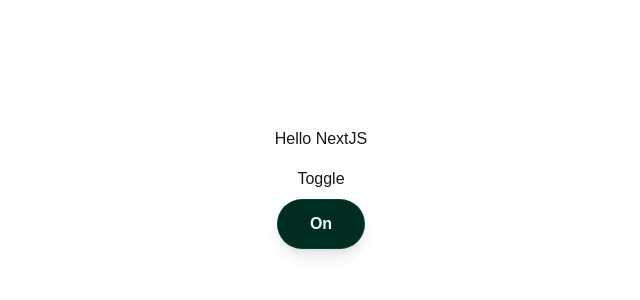
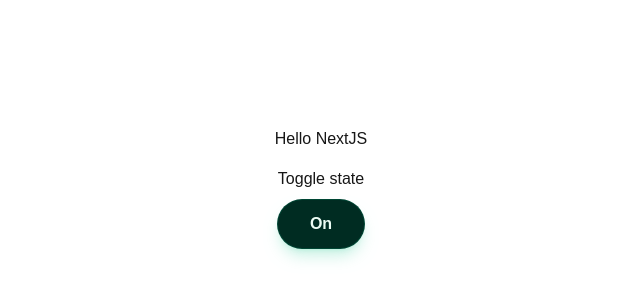
Before and after one commit to Chatan2700/next16-app-test, a Next.js app: page / in a window 1280 px wide. Shown: the part 212-512 px from the top of the page, without its empty margins (319-959 px from the left). Built offline with nearby package versions, Linux system fonts and the light colour scheme.

Commit message:
EX#5 update

```diff
--- a/components/Toggle.tsx
+++ b/components/Toggle.tsx
@@ -4,28 +4,23 @@
   const [isOn, setIsOn] = React.useState(true);
 
   const handleClick = () => {
-    setIsOn(!isOn);
+    setIsOn((prev) => !prev);
   };
+
+  const colorClass = isOn
+    ? "bg-emerald-950 text-emerald-50 hover:bg-emerald-900 border-emerald-800/50 shadow-emerald-500/20"
+    : "bg-red-950 text-red-50 hover:bg-red-900 border-red-800/50 shadow-red-500/20";
 
   return (
     <div className="mt-4 flex flex-col items-center justify-center gap-2">
-      <p>Toggle</p>
+      <p>Toggle state</p>
 
-      {isOn ? (
-        <button
-          onClick={handleClick}
-          className="px-8 py-3 bg-emerald-950 text-emerald-50 rounded-full font-semibold shadow-lg hover:bg-emerald-900 transition-all active:scale-95 border border-emerald-800/50"
-        >
-          {isOn ? "On" : "Off"}
-        </button>
-      ) : (
-        <button
-          onClick={handleClick}
-          className="px-8 py-3 bg-red-950 text-red-50 rounded-full font-semibold shadow-lg hover:bg-red-900 transition-all active:scale-95 border border-red-800/50"
-        >
-          {isOn ? "On" : "Off"}
-        </button>
-      )}
+      <button
+        onClick={handleClick}
+        className={`px-8 py-3  ${colorClass} rounded-full font-semibold shadow-lg  transition-all active:scale-95 border `}
+      >
+        {isOn ? "On" : "Off"}
+      </button>
     </div>
   );
 };
```
